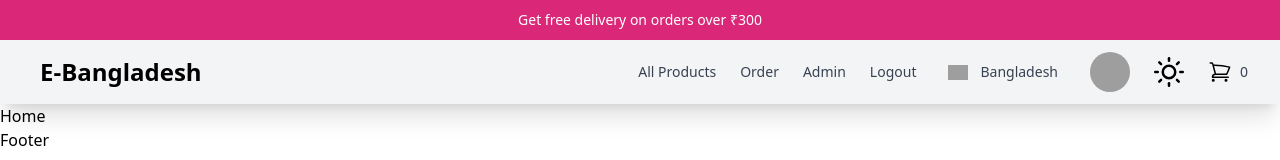
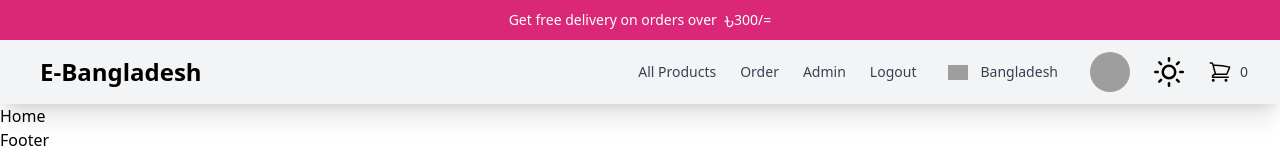
Before and after one commit to arindom10/E-Commerce-Frontend, a React (Vite) app: page / in a window 1280 px wide. Shown: the top 160 px of the page. Built offline with nearby package versions, Linux system fonts and the light colour scheme; grey boxes are pictures that could not be loaded.

Commit message:
navbar discount symbol updated

```diff
--- a/src/components/Navbar/Navbar.jsx
+++ b/src/components/Navbar/Navbar.jsx
@@ -20,7 +20,9 @@ const Navbar = () => {
             color: mode === "dark" ? "white" : "",
           }}
         >
-          Get free delivery on orders over ₹300
+          Get free delivery on orders over{" "}
+          <span className="text-2xl ml-2">৳</span>
+          300/=
         </p>
 
         <nav
```
